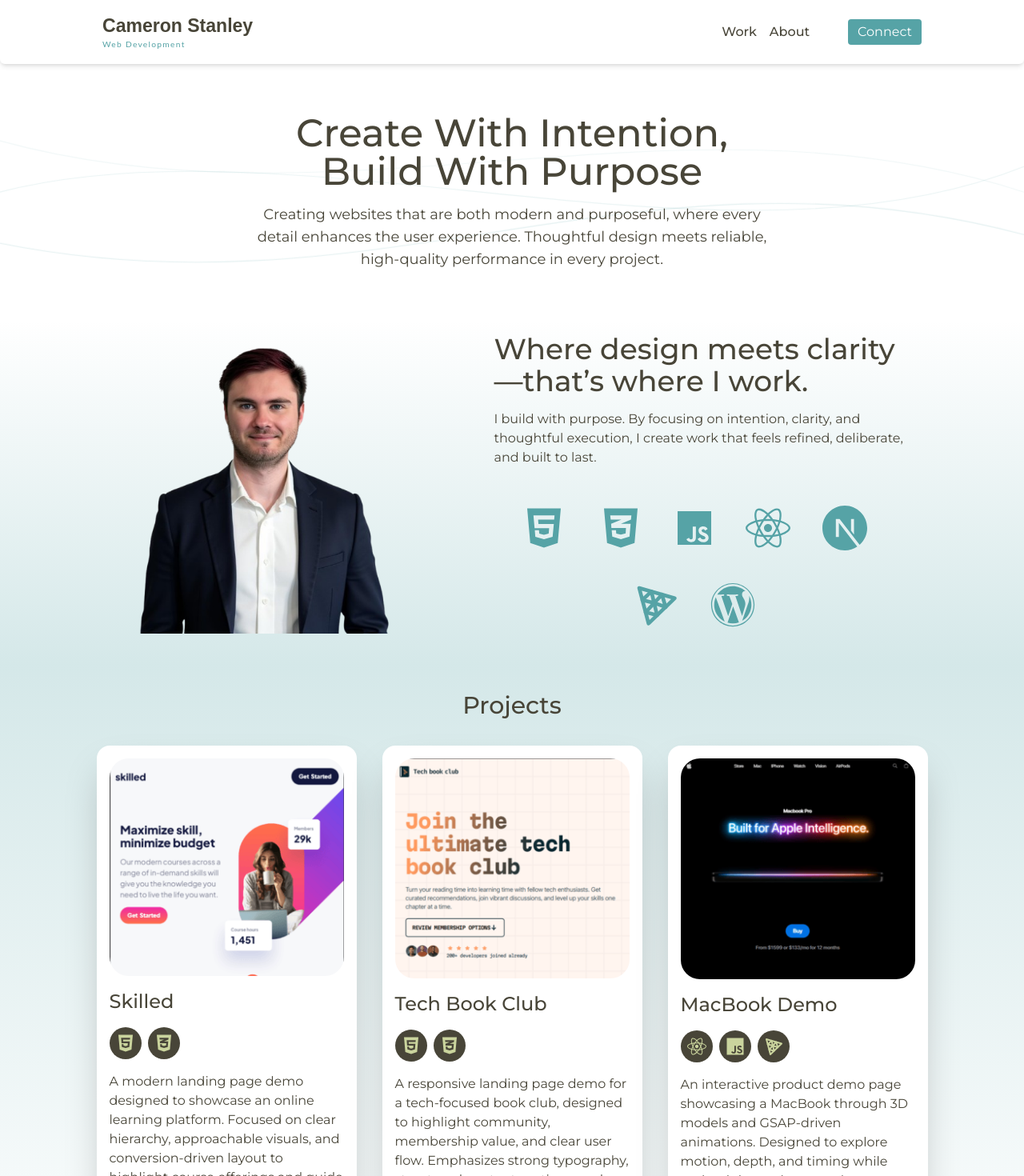
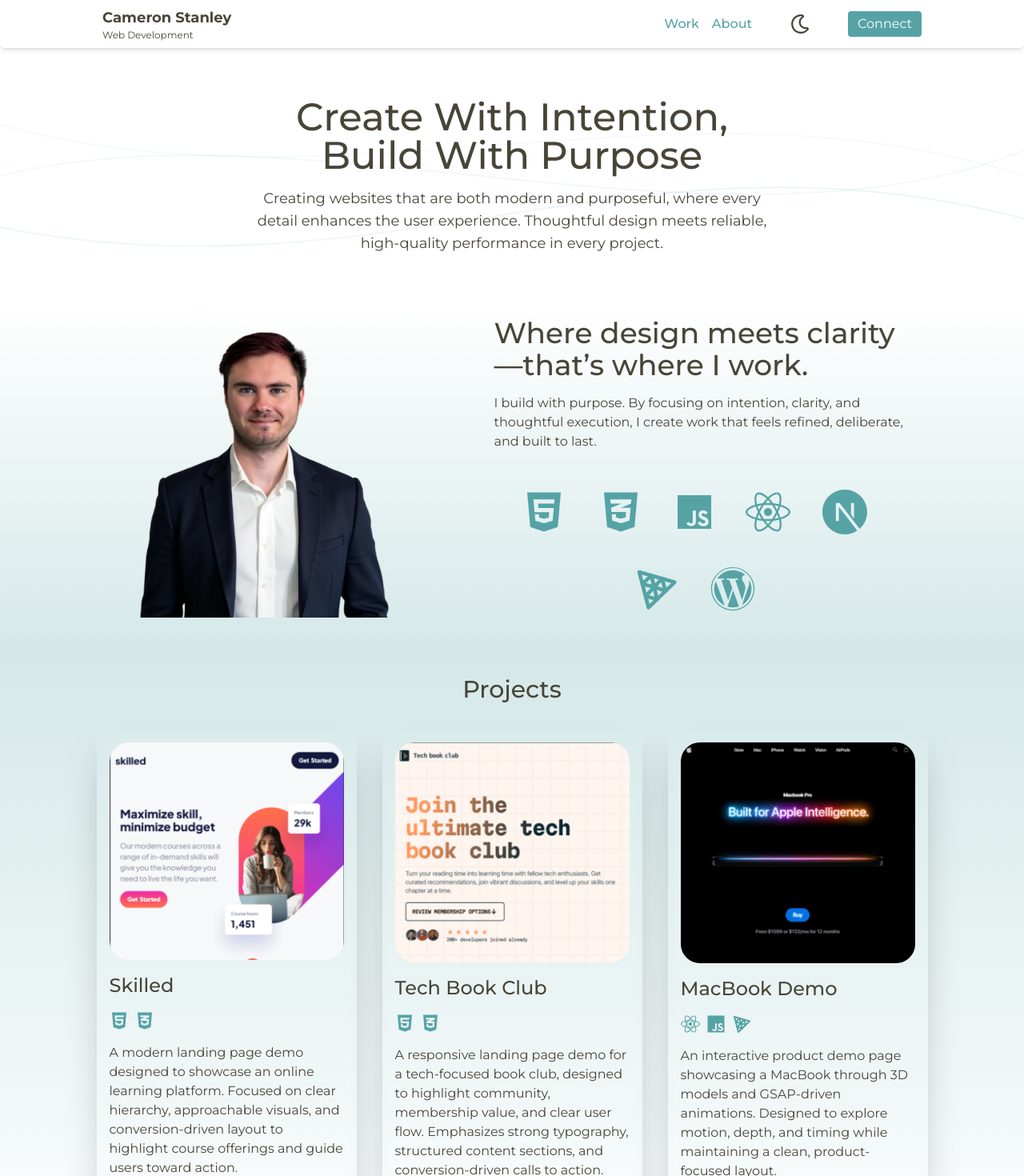
Before and after one commit to Cam96stanley/portfolio-hostinger, a React (Vite) app: page / in a window 1280 px wide. Shown: the top 1470 px of the page at 80% size. Built offline with nearby package versions, Linux system fonts and the light colour scheme.

Commit message:
added dark and light mode

```diff
--- a/src/App.jsx
+++ b/src/App.jsx
@@ -4,11 +4,26 @@ import About from "./components/about/About";
 import Projects from "./components/projects/Projects";
 import Contact from "./components/contact/Contact";
 import Footer from "./components/footer/Footer";
+import { useEffect, useState } from "react";
 
 function App() {
+  const [darkMode, setDarkMode] = useState(() => {
+    return localStorage.getItem("theme") === "dark";
+  });
+
+  useEffect(() => {
+    if (darkMode) {
+      document.body.classList.add("dark");
+      localStorage.setItem("theme", "dark");
+    } else {
+      document.body.classList.remove("dark");
+      localStorage.setItem("theme", "light");
+    }
+  }, [darkMode]);
+
   return (
     <>
-      <Navbar />
+      <Navbar darkMode={darkMode} setDarkMode={setDarkMode} />
       <Hero />
       <About />
       <Projects />
--- a/src/components/navbar/Navbar.jsx
+++ b/src/components/navbar/Navbar.jsx
@@ -1,16 +1,16 @@
-import Logo from "../../assets/logo.svg";
+import { FaRegMoon } from "react-icons/fa";
+import { FaSun } from "react-icons/fa";
 
-export default function Navbar() {
+export default function Navbar({ darkMode, setDarkMode }) {
   return (
     <nav className="p-2 rounded-b-md shadow-md">
       <div className="flex justify-between items-center max-w-5xl mx-auto">
-        <img
-          src={Logo}
-          alt="Cameron Stanley Web Development"
-          className="h-16 hidden md:block"
-        />
+        <div className="hidden md:block">
+          <p className="font-bold text-lg">Cameron Stanley</p>
+          <p className="text-xs">Web Development</p>
+        </div>
         <div className="flex justify-between gap-4 items-center w-full md:w-auto">
-          <ul className="flex gap-4 text-(--color-text) font-medium md:mr-8">
+          <ul className="flex gap-4 text-(--color-text) font-medium md:mr-8 dark">
             <li>
               <a className="hover:underline" href="#projects">
                 Work
@@ -22,6 +22,16 @@ export default function Navbar() {
               </a>
             </li>
           </ul>
+          <button
+            className="cursor-pointer mr-8"
+            onClick={() => setDarkMode(!darkMode)}
+          >
+            {darkMode ? (
+              <FaSun className="w-6 h-6" />
+            ) : (
+              <FaRegMoon className="w-6 h-6" />
+            )}
+          </button>
           <button className="bg-(--color-accent) py-1 px-3 rounded text-white cursor-pointer hover:bg-(--color-soft) hover:text-(--color-text) hover:shadow-lg hover:shadow-(--color-text)/50">
             Connect
           </button>
--- a/src/components/projects/ProjectCard.jsx
+++ b/src/components/projects/ProjectCard.jsx
@@ -2,7 +2,7 @@ import { FaGithub } from "react-icons/fa";
 
 export default function ProjectCard({ project }) {
   return (
-    <div className="py-8 md:py-4 px-4 shadow-2xl rounded-2xl w-81.25 bg-white">
+    <div className="py-8 md:py-4 px-4 shadow-2xl rounded-2xl w-81.25">
       <img
         src={project.image}
         alt={project.title}
@@ -13,9 +13,7 @@ export default function ProjectCard({ project }) {
       <h3 className="text-2xl font-medium pt-4">{project.title}</h3>
       <div className="flex gap-2 py-4">
         {project.tech.map((Icon, i) => (
-          <div key={i} className="bg-(--color-text) rounded-full p-2">
-            <Icon className="w-6 h-6 text-(--color-soft)" />
-          </div>
+          <Icon id={i} className="w-6 h-6 text-(--color-accent)" />
         ))}
       </div>
       <p className="h-42">{project.description}</p>
@@ -36,7 +34,7 @@ export default function ProjectCard({ project }) {
           className="mt-4"
           aria-label={`View ${project.title} on GitHub`}
         >
-          <FaGithub className="w-6 h-6 text-(--color-text) hover:text-(--color-accent)" />
+          <FaGithub className="w-6 h-6 text-(--color-accent) hover:text-(--color-accent)" />
         </a>
       </div>
     </div>
--- a/src/components/skills/Skills.jsx
+++ b/src/components/skills/Skills.jsx
@@ -14,37 +14,37 @@ export default function Skills() {
     >
       <div className="flex justify-center items-center flex-wrap gap-4 text-(--color-accent) lg:gap-10">
         <FaHtml5
-          className="w-12 md:w-14 h-12 md:h-14 hover:text-(--color-text)"
+          className="w-12 md:w-14 h-12 md:h-14 hover:text-(--color-alt)"
           aria-label="HTML5"
           title="HTML"
         />
         <FaCss3Alt
-          className="w-12 md:w-14 h-12 md:h-14 hover:text-(--color-text)"
+          className="w-12 md:w-14 h-12 md:h-14 hover:text-(--color-alt)"
           aria-label="CSS3"
           title="CSS"
         />
         <FaJs
-          className="w-12 h-12 hover:text-(--color-text)"
+          className="w-12 h-12 hover:text-(--color-alt)"
           aria-label="JavaScript"
           title="JavaScript"
         />
         <FaReact
-          className="w-12 md:w-14 h-12 md:h-14 hover:text-(--color-text)"
+          className="w-12 md:w-14 h-12 md:h-14 hover:text-(--color-alt)"
           aria-label="ReactJS"
           title="ReactJS"
         />
         <SiNextdotjs
-          className="w-12 md:w-14 h-12 md:h-14 hover:text-(--color-text)"
+          className="w-12 md:w-14 h-12 md:h-14 hover:text-(--color-alt)"
           aria-label="NextJS"
           title="NextJS"
         />
         <TbBrandThreejs
-          className="w-12 md:w-14 h-12 md:h-14 hover:text-(--color-text)"
+          className="w-12 md:w-14 h-12 md:h-14 hover:text-(--color-alt)"
           aria-label="ThreeJS"
           title="ThreeJS"
         />
         <FaWordpress
-          className="w-12 md:w-14 h-12 md:h-14 hover:text-(--color-text)"
+          className="w-12 md:w-14 h-12 md:h-14 hover:text-(--color-alt)"
           aria-label="WordPress"
           title="WordPress"
         />
--- a/src/index.css
+++ b/src/index.css
@@ -61,3 +61,14 @@ body {
     rgba(86, 163, 166, 0) 100%
   );
 }
+
+/* Dark Mode Theme */
+
+body.dark {
+  background-color: var(--color-text);
+  color: var(--color-accent);
+}
+
+.dark {
+  color: var(--color-accent);
+}
```
